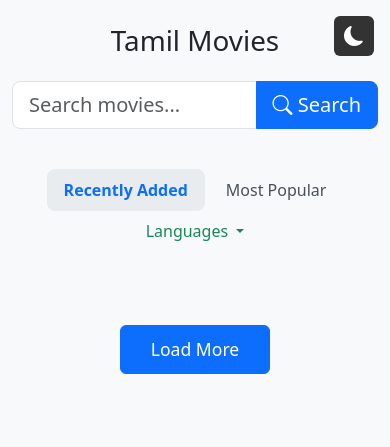
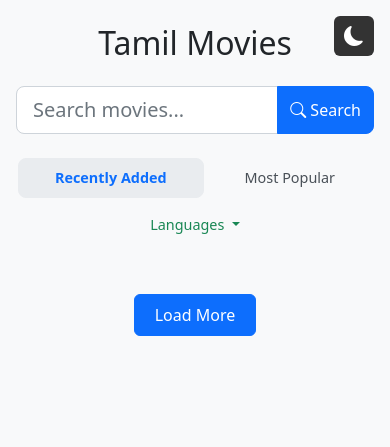
Before and after one commit to nithinana/scrapergui, a Flask app: page /language/tamil in a window 390 px wide. Shown: the top 447 px of the page. Run offline with Flask 3, Linux system fonts and the light colour scheme; data that the repository does not hold is empty.

Commit message:
Update language.html

```diff
--- a/templates/language.html
+++ b/templates/language.html
@@ -86,9 +86,11 @@
             transition: color 0.5s ease, background-color 0.5s ease, border-color 0.5s ease;
         }
         /* --- END Category Tabs CSS Changes --- */
+
+        /* Search box container sizing */
         .search-box {
-            max-width: 500px;
-            margin: 0 auto 40px; /* Increased bottom margin for more separation */
+            max-width: 500px; /* Keep a max-width for desktop for better aesthetics */
+            margin: 0 auto 40px; /* Centered with bottom margin */
         }
 
         /* Add transitions to elements that change color/background */
@@ -132,22 +134,41 @@
             border-color: #2c3136; /* Match background to hide border */
         }
         /* --- END Dark Mode Category Tabs CSS Changes --- */
+
+        /* Search input styling for clarity in both modes */
+        .form-control {
+            border: 1px solid #ced4da; /* Default light mode border */
+            background-color: #fff; /* Explicitly white for light mode */
+            color: #212529; /* Dark text for light mode */
+        }
+        .form-control::placeholder {
+            color: #6c757d; /* Default placeholder color */
+        }
+
         body.dark-mode .form-control {
-            background-color: #333; /* Darker input background */
+            background-color: #282828; /* Darker input background for better contrast */
             color: #e0e0e0; /* Light text for input */
             border-color: #555; /* Lighter border for contrast */
         }
         body.dark-mode .form-control::placeholder {
-            color: #aaa; /* Lighter placeholder text */
+            color: #bbb; /* Lighter placeholder text for better visibility */
         }
+
         /* Keep Bootstrap's primary and success buttons the same color */
+        .btn-primary {
+            background-color: #0d6efd;
+            border-color: #0d6efd; /* Ensure border matches background */
+            color: white;
+        }
+        .btn-primary:hover {
+            background-color: #0b5ed7;
+            border-color: #0b5ed7;
+        }
         body.dark-mode .btn-primary,
-        body.dark-mode .btn-primary:hover,
-        body.dark-mode .btn-success,
-        body.dark-mode .btn-success:hover {
-            /* These will inherit their Bootstrap colors, which are fine on a dark background */
+        body.dark-mode .btn-primary:hover {
             color: white; /* Ensure text remains white for these buttons */
         }
+
         body.dark-mode .dropdown-menu {
             background-color: #1e1e1e; /* Darker background for dropdown */
             border-color: #333;
@@ -178,11 +199,94 @@
             color: white;           /* White icon always */
             width: 2.5rem;
             height: 2.5rem;
-            /* New positioning for the button */
             position: fixed; /* Fixes its position relative to the viewport */
             top: 1rem;       /* 1rem from the top */
             right: 1rem;     /* 1rem from the right */
             z-index: 1000;   /* Ensure it stays on top of other content */
+        }
+
+        /* --- Responsive Styles for Mobile (under 768px) --- */
+        @media (max-width: 767.98px) {
+            .container {
+                padding-left: 1rem;
+                padding-right: 1rem;
+            }
+
+            .text-center.mb-4 h1 {
+                font-size: 2rem;
+                margin-bottom: 1.5rem !important;
+            }
+
+            .search-box {
+                margin: 0 auto 20px;
+                padding: 0; /* Remove horizontal padding added for desktop if not needed */
+            }
+
+            .input-group {
+                /* For small screens, keep them integrated but ensure they look good */
+                flex-direction: row; /* Keep them inline for the integrated look */
+                flex-wrap: nowrap; /* Prevent wrapping */
+            }
+
+            .form-control-lg {
+                flex-grow: 1; /* Allow input to take available space */
+                min-width: 0; /* Important for flex items to shrink */
+            }
+
+            .btn-lg {
+                /* Bootstrap's input-group button styling handles this well */
+                flex-shrink: 0; /* Prevent button from shrinking */
+                padding: 0.6rem 0.75rem; /* Slightly adjust button padding for mobile if needed */
+                font-size: 1rem;
+            }
+
+
+            .category-tabs {
+                flex-wrap: wrap;
+                justify-content: center;
+                margin-top: 1rem !important;
+                margin-bottom: 1.5rem !important;
+            }
+
+            .category-tabs .nav-item {
+                flex-grow: 1;
+                text-align: center;
+                margin-bottom: 0.5rem;
+            }
+
+            .category-tabs .nav-link {
+                padding: 0.5rem 0.75rem;
+                font-size: 0.9rem;
+            }
+
+            .row-cols-1.row-cols-sm-2.row-cols-md-4.row-cols-lg-5.row-cols-xl-6 {
+                --bs-gutter-x: 0.75rem;
+                --bs-gutter-y: 0.75rem;
+                display: grid;
+                grid-template-columns: repeat(auto-fit, minmax(130px, 1fr));
+            }
+
+            .movie-card {
+                margin-bottom: 0.75rem;
+            }
+
+            .movie-img {
+                height: 200px;
+            }
+
+            .movie-title {
+                font-size: 0.85rem;
+                padding: 10px;
+            }
+
+            .load-more-container {
+                margin: 30px 0;
+            }
+
+            #loadMoreBtn {
+                padding: 8px 20px;
+                font-size: 1rem;
+            }
         }
     </style>
 </head>
```
Also changed, not shown: other parts of templates/language.html (+1 -1 lines).
